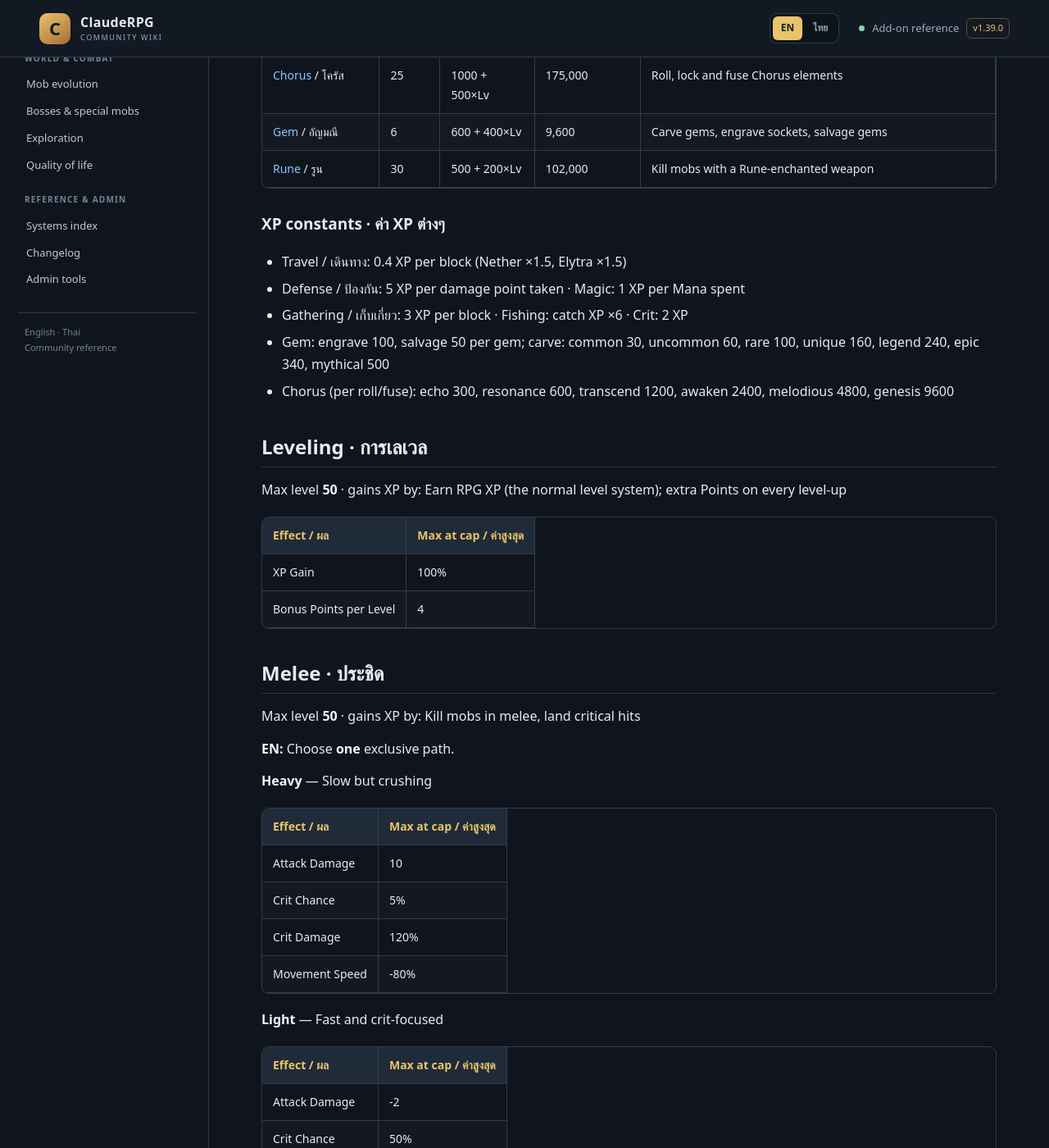
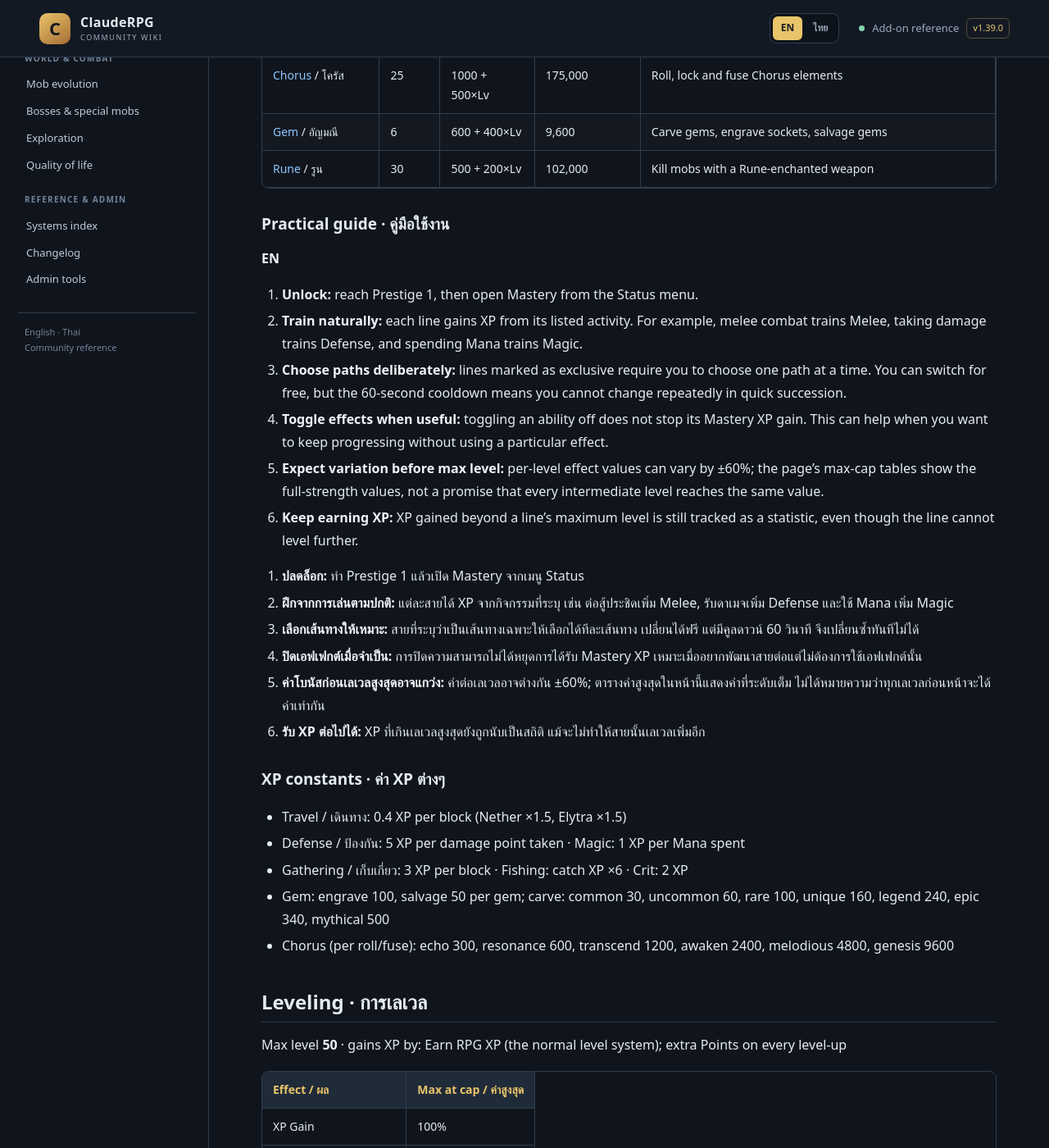
Before and after one commit to miniTorch25/ClaudeRPG-Wiki-V2, a Jekyll site: the page built from Mastery.md, in a window 1280 px wide and 1400 px high, scrolled down 1170 px. Shown: the whole window at 82% size. Built offline with Jekyll 4.4.1, drawn with Linux system fonts in a browser that asks for light colours; our own code applies the rules of GitHub Pages for plain Markdown files.

Commit message:
Add practical Mastery progression and path guide

```diff
--- a/Mastery.md
+++ b/Mastery.md
@@ -39,6 +39,28 @@ Level `n → n+1` needs `base + per × n` XP. · เลเวล `n → n+1` ใ
 | [Chorus](#chorus) / โครัส | 25 | 1000 + 500×Lv | 175,000 | Roll, lock and fuse Chorus elements |
 | [Gem](#gem) / อัญมณี | 6 | 600 + 400×Lv | 9,600 | Carve gems, engrave sockets, salvage gems |
 | [Rune](#rune) / รูน | 30 | 500 + 200×Lv | 102,000 | Kill mobs with a Rune-enchanted weapon |
+
+
+### Practical guide · คู่มือใช้งาน
+
+**EN**
+
+1. **Unlock:** reach Prestige 1, then open Mastery from the Status menu.
+2. **Train naturally:** each line gains XP from its listed activity. For example, melee combat trains Melee, taking damage trains Defense, and spending Mana trains Magic.
+3. **Choose paths deliberately:** lines marked as exclusive require you to choose one path at a time. You can switch for free, but the 60-second cooldown means you cannot change repeatedly in quick succession.
+4. **Toggle effects when useful:** toggling an ability off does not stop its Mastery XP gain. This can help when you want to keep progressing without using a particular effect.
+5. **Expect variation before max level:** per-level effect values can vary by ±60%; the page's max-cap tables show the full-strength values, not a promise that every intermediate level reaches the same value.
+6. **Keep earning XP:** XP gained beyond a line's maximum level is still tracked as a statistic, even though the line cannot level further.
+
+**TH**
+
+1. **ปลดล็อก:** ทำ Prestige 1 แล้วเปิด Mastery จากเมนู Status
+2. **ฝึกจากการเล่นตามปกติ:** แต่ละสายได้ XP จากกิจกรรมที่ระบุ เช่น ต่อสู้ประชิดเพิ่ม Melee, รับดาเมจเพิ่ม Defense และใช้ Mana เพิ่ม Magic
+3. **เลือกเส้นทางให้เหมาะ:** สายที่ระบุว่าเป็นเส้นทางเฉพาะให้เลือกได้ทีละเส้นทาง เปลี่ยนได้ฟรี แต่มีคูลดาวน์ 60 วินาที จึงเปลี่ยนซ้ำทันทีไม่ได้
+4. **ปิดเอฟเฟกต์เมื่อจำเป็น:** การปิดความสามารถไม่ได้หยุดการได้รับ Mastery XP เหมาะเมื่ออยากพัฒนาสายต่อแต่ไม่ต้องการใช้เอฟเฟกต์นั้น
+5. **ค่าโบนัสก่อนเลเวลสูงสุดอาจแกว่ง:** ค่าต่อเลเวลอาจต่างกัน ±60%; ตารางค่าสูงสุดในหน้านี้แสดงค่าที่ระดับเต็ม ไม่ได้หมายความว่าทุกเลเวลก่อนหน้าจะได้ค่าเท่ากัน
+6. **รับ XP ต่อไปได้:** XP ที่เกินเลเวลสูงสุดยังถูกนับเป็นสถิติ แม้จะไม่ทำให้สายนั้นเลเวลเพิ่มอีก
+
 
 ### XP constants · ค่า XP ต่างๆ
 - Travel / เดินทาง: 0.4 XP per block (Nether ×1.5, Elytra ×1.5)
```
